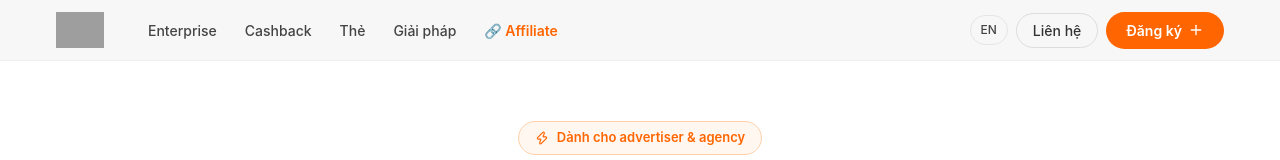
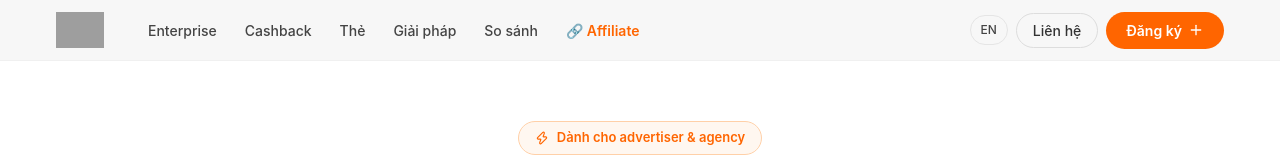
Before and after one commit to thomasnguyen-arch/bmcard-landing-page, a React (Vite) app: page / in a window 1280 px wide. Shown: the top 160 px of the page. Built offline with nearby package versions, Linux system fonts and the light colour scheme; grey boxes are pictures that could not be loaded.

Commit message:
add So sanh nav link

```diff
--- a/src/App.jsx
+++ b/src/App.jsx
@@ -11,7 +11,7 @@ import {
 /* ─── CONTENT ─────────────────────────────────────────────────────────────── */
 const content = {
   vi: {
-    nav: ["Enterprise", "Cashback", "Thẻ", "Giải pháp"],
+    nav: ["Enterprise", "Cashback", "Thẻ", "Giải pháp", "So sánh"],
     cta: "Đăng ký",
     heroHeadline: "Thẻ ảo cho quảng cáo hiệu suất cao",
     heroSub: "Nạp USDT, mở vô hạn thẻ, kiểm soát chi tiêu và tối ưu ngân sách quảng cáo trên mọi nền tảng.",
@@ -122,7 +122,7 @@ const content = {
     footerDesc: "Thẻ ảo tối ưu cho advertiser, agency và affiliate team.",
   },
   en: {
-    nav: ["Enterprise", "Cashback", "Cards", "Solutions"],
+    nav: ["Enterprise", "Cashback", "Cards", "Solutions", "Compare"],
     cta: "Sign up",
     heroHeadline: "Virtual cards built for performance advertising",
     heroSub: "Top up with USDT, create unlimited virtual cards, control spending and optimize ad budgets across all platforms.",
@@ -553,7 +553,7 @@ function Nav({ lang, setLang, t, openModal, openContact, openAff }) {
     window.addEventListener("resize", handler);
     return () => window.removeEventListener("resize", handler);
   }, []);
-  const anchors = ["#enterprise", "#cashback", "#cards", "#solutions"];
+  const anchors = ["#enterprise", "#cashback", "#cards", "#solutions", "#compare"];
   return (
     <nav style={{ position: "sticky", top: 0, zIndex: 50, background: "rgba(255,255,255,0.97)", backdropFilter: "blur(12px)", borderBottom: "1px solid #f0f0f0" }}>
       <div style={{ maxWidth: 1200, margin: "0 auto", padding: "0 16px", display: "flex", alignItems: "center", height: 60, gap: isMob ? 0 : 32 }}>
```
